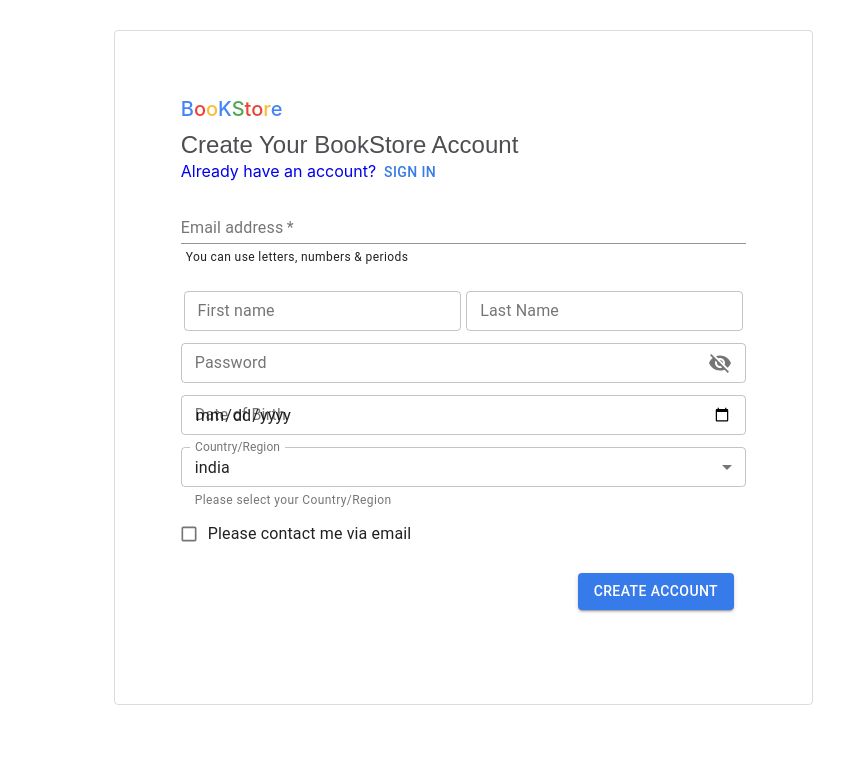
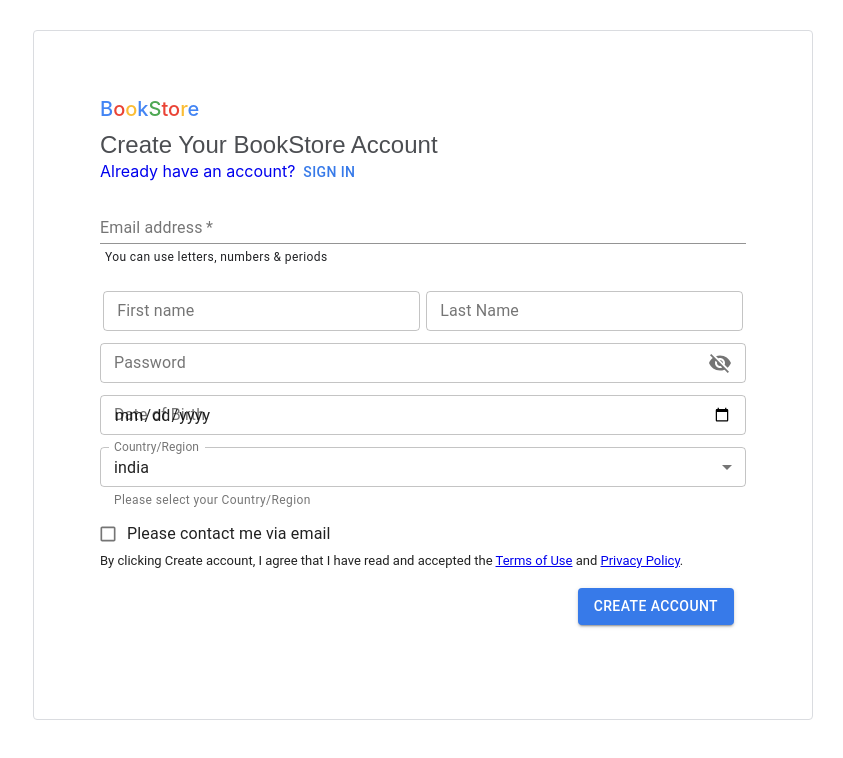
Before and after one commit to itsamanverma/BookStore_forntEnd, a React (Create React App) app: page /register in a window 1280 px wide. Shown: the top 758 px of the page, without its empty margins (437-1280 px from the left). Built offline with nearby package versions, Linux system fonts and the light colour scheme.

Commit message:
modification in signup pages

```diff
--- a/src/Pages/Register/Register.css
+++ b/src/Pages/Register/Register.css
@@ -98,6 +98,17 @@
 .already{
     margin-top: -15px;
 }
+.termcondition {
+    font-size: 13px;
+    display: inline;
+}
+.termcondition p{
+    margin-top: 0px;
+}
+.termcondition pre{
+    margin: 0px;
+    font-family: "Roboto", "Helvetica", "Arial", sans-serif;
+}
 @media screen and (max-width: 600px) {
     .hide {
         display: none !important;
--- a/src/Pages/Register/Register.jsx
+++ b/src/Pages/Register/Register.jsx
@@ -289,6 +289,9 @@ class Register extends Component {
                             label="Please contact me via email"
                         />
                     </FormGroup>
+                    <div className="termcondition">
+                         <pre>By clicking Create account, I agree that I have read and accepted the <a href="/trems">Terms of Use</a> and <a href="/policy">Privacy Policy</a>.</pre>
+                    </div>
                 </div>
                     <div className="buttonHead ">
                         <Button variant="contained" onClick={this.register} className="RegisterButton">
--- a/src/components/BookStoreIcon/BookStoreIcon.jsx
+++ b/src/components/BookStoreIcon/BookStoreIcon.jsx
@@ -7,7 +7,7 @@ class BookStoreIcon extends Component {
                 <span style={{color:'#4385F4',fontSize:'20px',fontWeight:500}}>B</span>
                 <span style={{color:'#EA4335',fontSize:'20px',fontWeight:500}}>o</span>
                 <span style={{color:'#FBBD35',fontSize:'20px',fontWeight:500}}>o</span>
-                <span style={{color:'#4385F4',fontSize:'20px',fontWeight:500}}>K</span>
+                <span style={{color:'#4385F4',fontSize:'20px',fontWeight:500}}>k</span>
                 <span style={{color:'#4EA853',fontSize:'20px',fontWeight:500}}>S</span>
                 <span style={{color:'#EA4335',fontSize:'20px',fontWeight:500}}>t</span>
                 <span style={{color:'#EA4335',fontSize:'20px',fontWeight:500}}>o</span>
--- a/src/components/Country/Country.css
+++ b/src/components/Country/Country.css
@@ -9,3 +9,6 @@
     letter-spacing: 0.03333em;
     padding-left: 5px;
 }
+.country-div{
+
+}
--- a/src/components/Country/Country.jsx
+++ b/src/components/Country/Country.jsx
@@ -28,7 +28,7 @@ let regions = [
 const useStyles = makeStyles((theme) => ({
   root: {
     '& .MuiTextField-root': {
-      width: '56ch',
+      width: '64ch',
     },
   },
 }));
@@ -45,7 +45,7 @@ export default function Country() {
 
       return (
         <form className={classes.root} noValidate autoComplete="off">
-            <div className="column">
+            <div className="column country-div">
                 <TextField
                     id="outlined-dense-multiline6"
                     select
```
